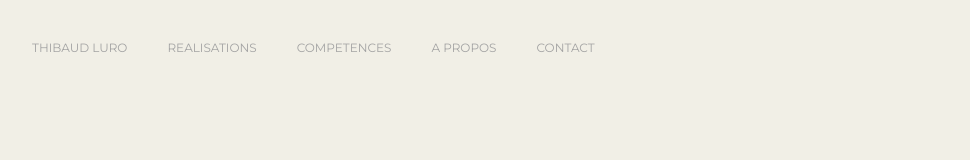
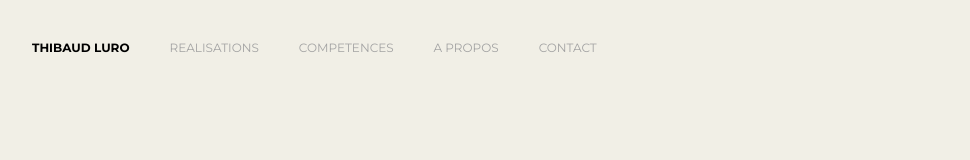
Before and after one commit to ThibaudLuro/Portfolio, a React (Vite) app: page / in a window 1280 px wide. Shown: the top 160 px of the page, without its empty margins (8-978 px from the left). Built offline with nearby package versions, Linux system fonts and the light colour scheme.

Commit message:
Feat(TopBar): Navigation

```diff
--- a/src/components/common/Topbar.tsx
+++ b/src/components/common/Topbar.tsx
@@ -1,19 +1,25 @@
 import { useState } from 'react';
 import { topBarItems } from '../../utils/constants/TopBarItems';
+import { Link, useLocation } from 'react-router-dom';
+import { ITopBarItem } from '../../utils/types';
 
-interface IProps {
-}
 
-export default function TopBar(props: IProps) {
+export default function TopBar() {
     const [isOpen, setIsOpen] = useState(false);
+    const location = useLocation();
+
+    const isActive = (path: string) => location.pathname === path;
 
     return (
         <div>
             <div className="hidden md:flex items-center justify-start gap-10 text-xs text-neutral-400 font-montserrat">
-                {topBarItems.map((item: any) => (
-                    <h1 className='cursor-pointer select-none hover:text-neutral-800' key={item.name}>{item.name}</h1>
+                {topBarItems.map((item: ITopBarItem, index: number) => (
+                    <Link to={item.link} key={index} style={{ textDecoration: 'none' }}>
+                        <h1 className={`cursor-pointer select-none hover:text-neutral-800 ${isActive(item.link) ? 'font-bold text-black' : ''}`} key={item.name}>{item.name}</h1>
+                    </Link>
                 ))}
             </div>
+
 
             <div className="flex md:hidden" onClick={() => setIsOpen(!isOpen)}>
                 ☰
@@ -21,8 +27,10 @@ export default function TopBar(props: IProps) {
 
             {isOpen && (
                 <div className="flex flex-col text-xs bg-black absolute gap-2 p-4 w-1/2 z-10 text-neutral-400 font-montserrat md:hidden">
-                    {topBarItems.map((item: any) => (
-                        <h1 key={item.name} onClick={() => setIsOpen(false)}>{item.name}</h1>
+                    {topBarItems.map((item: ITopBarItem, index: number) => (
+                        <Link to={item.link} key={index} style={{ textDecoration: 'none' }}>
+                            <h1 className={`${isActive(item.link) ? 'font-bold' : ''}`} key={item.name} onClick={() => setIsOpen(false)}>{item.name}</h1>
+                        </Link>
                     ))}
                 </div>
             )}
--- a/src/utils/constants/TopBarItems.ts
+++ b/src/utils/constants/TopBarItems.ts
@@ -1,17 +1,24 @@
-export const topBarItems = [
+import { ITopBarItem } from "../types";
+
+export const topBarItems: ITopBarItem[] = [
     {
       name: "THIBAUD LURO",
+      link: "/",
     },
     {
       name: "REALISATIONS",
+      link: "/projects",
     },
     {
       name: "COMPETENCES",
+      link: "/skills",
     },
     {
       name: "A PROPOS",
+      link: "/about",
     },
     {
       name: "CONTACT",
+      link: "/contact",
     }
   ]
--- a/src/utils/types/index.ts
+++ b/src/utils/types/index.ts
@@ -6,3 +6,8 @@ export interface IProject {
     link: string;
     explanation: {element: string, content: string, illustration: string}[];
 }
+
+export interface ITopBarItem {
+    name: string;
+    link: string;
+}
```
